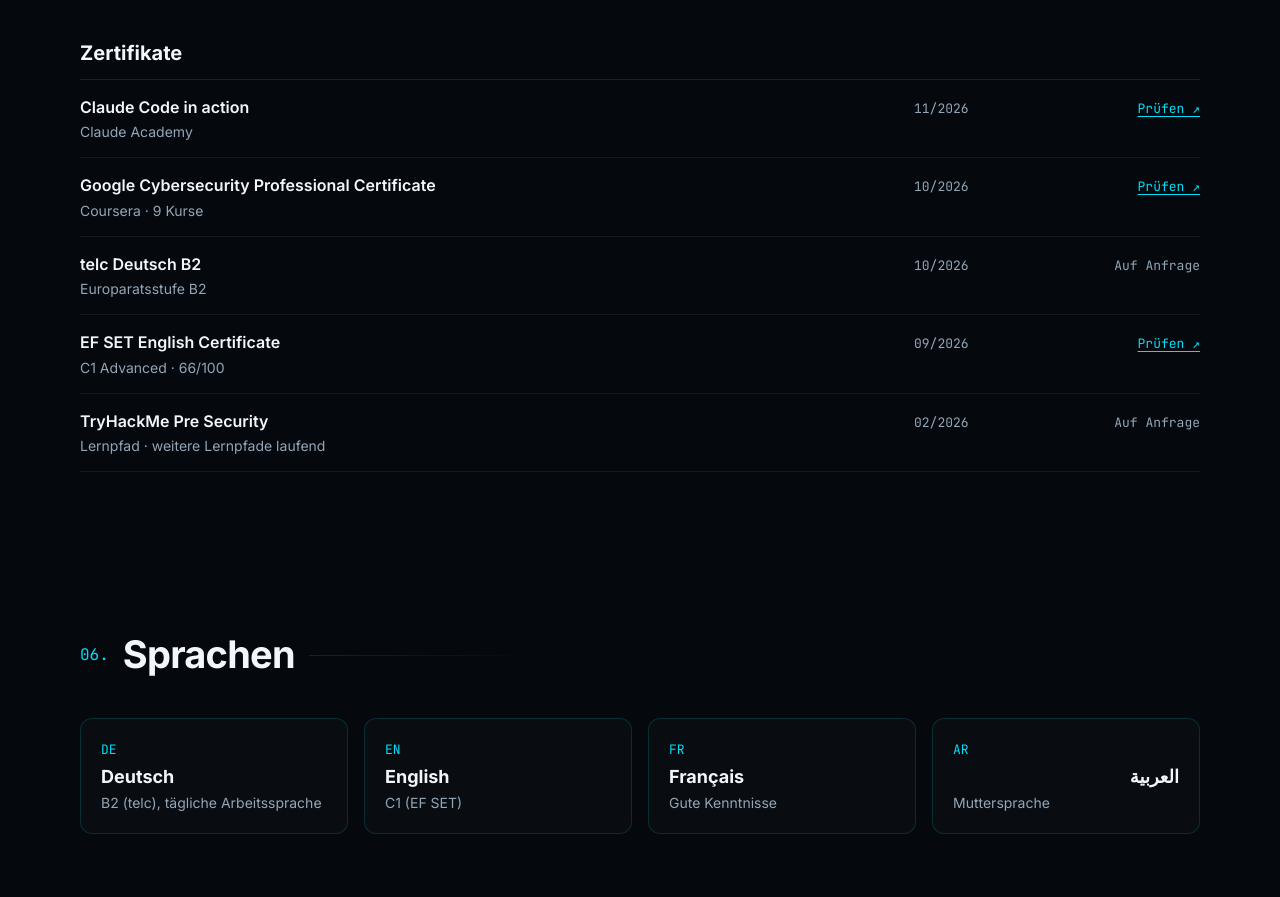
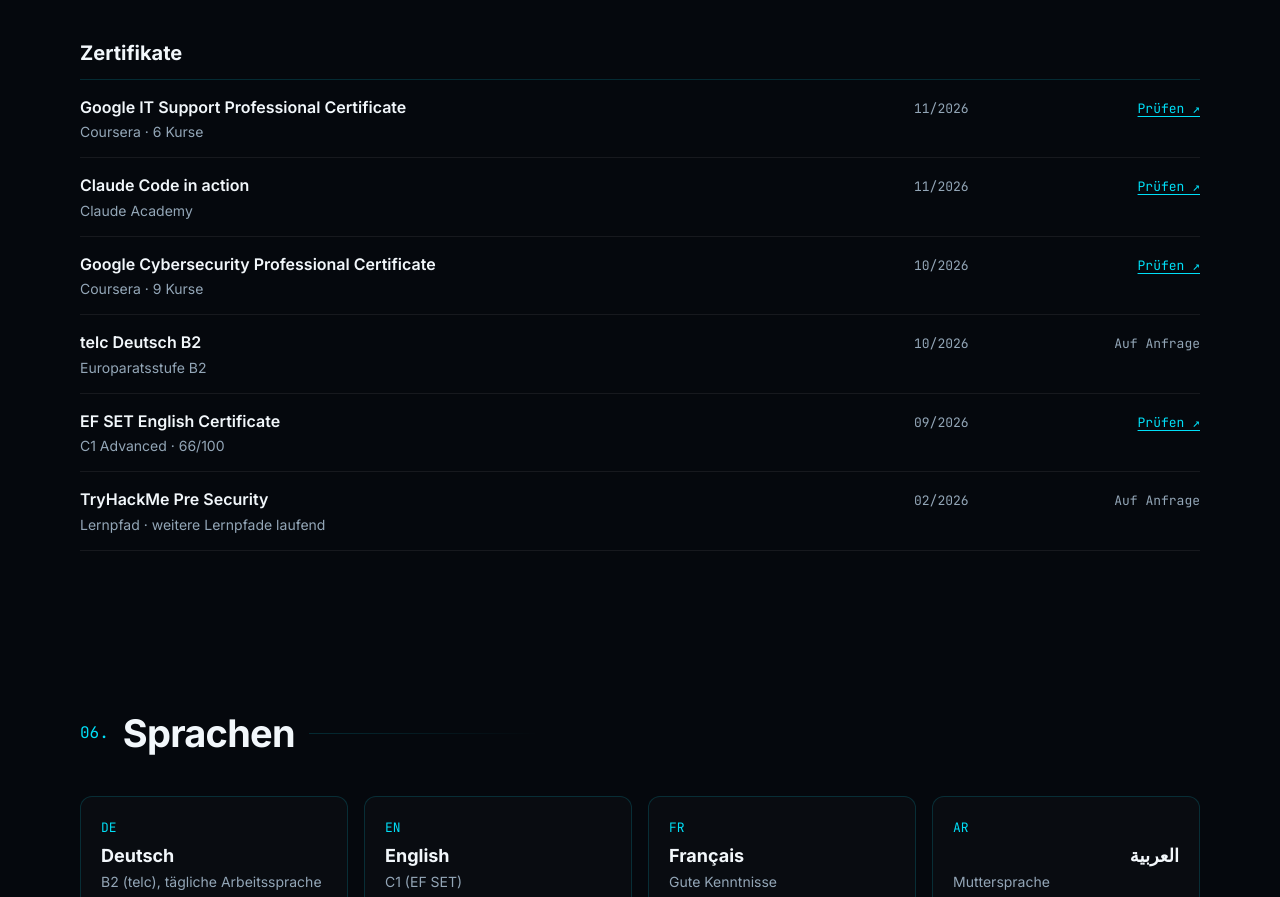
Before and after one commit to Y-elakkaoui/y-elakkaoui.github.io, a plain HTML site: page index.html in a window 1280 px wide. Shown: the part 5824-6721 px from the top of the page. Drawn offline with Linux system fonts and the light colour scheme.

Commit message:
Add Google IT Support Professional Certificate (11/2026)
Co-Authored-By: Claude Opus 5.5 <noreply@anthropic.com>

```diff
--- a/index.html
+++ b/index.html
@@ -404,6 +404,14 @@
     <div class="certs">
         <div class="cert">
             <div>
+                <strong>Google IT Support Professional Certificate</strong>
+                <p data-en="Coursera · 6 courses">Coursera · 6 Kurse</p>
+            </div>
+            <div class="when">11/2026</div>
+            <div class="proof"><a href="https://www.coursera.org/account/accomplishments/specialization/ZPKE63E71WF7" target="_blank" rel="noopener noreferrer" data-en="Verify ↗">Prüfen ↗</a></div>
+        </div>
+        <div class="cert">
+            <div>
                 <strong>Claude Code in action</strong>
                 <p>Claude Academy</p>
             </div>
```
